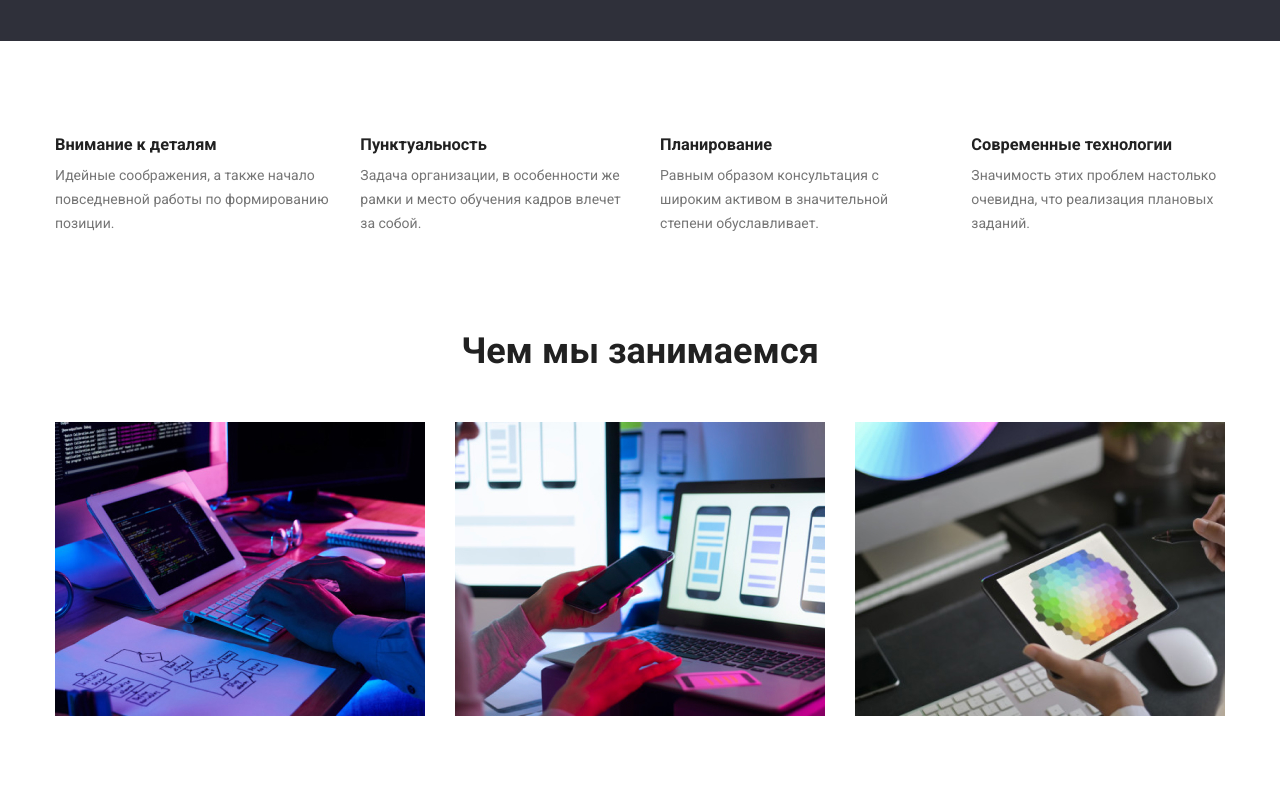
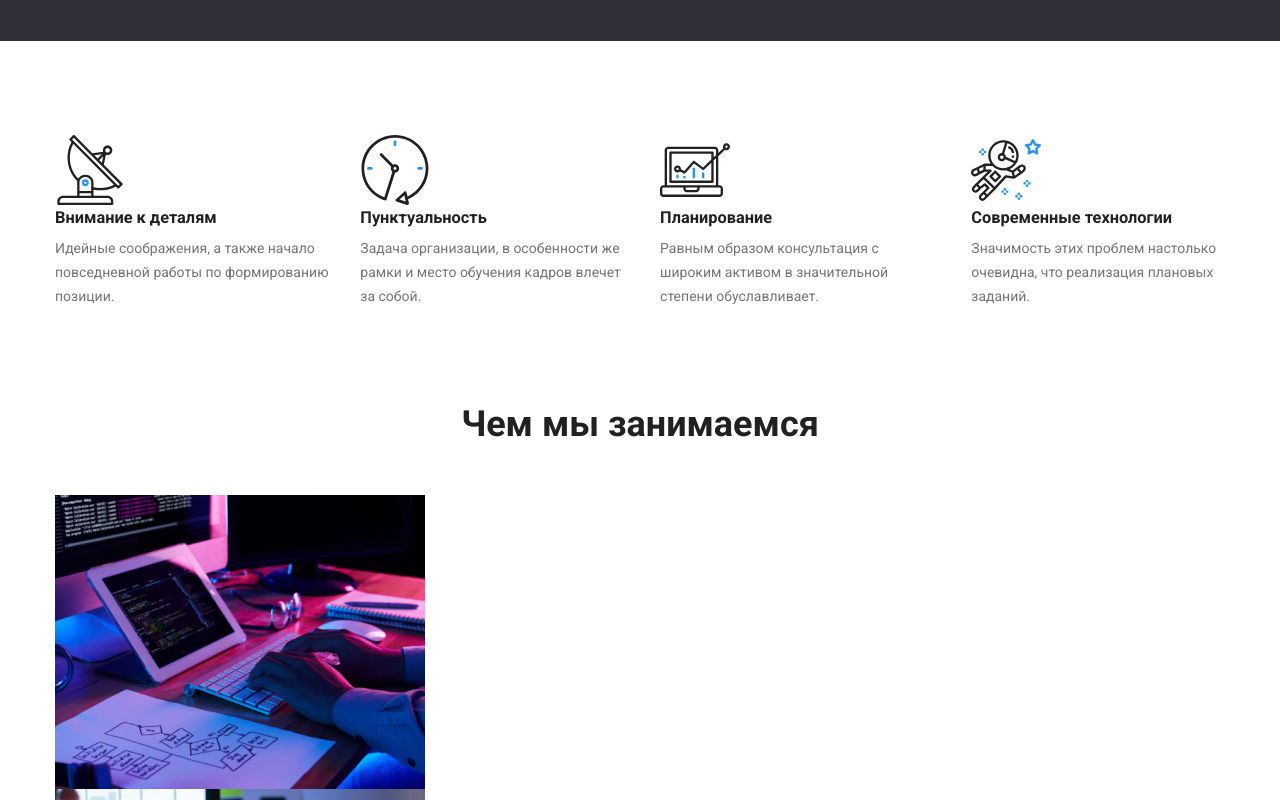
Before and after one commit to PavliukD/goit-markup-hw-04, a plain HTML site: page index.html in a window 1280 px wide. Shown: the part 640-1440 px from the top of the page. Drawn offline with nearby package versions, Linux system fonts and the light colour scheme.

Commit message:
Частично добавлена разметка согласно макета

```diff
--- a/index.html
+++ b/index.html
@@ -40,10 +40,42 @@
             <div class="conteiner">
                 <h2 class="hidden">Наши преимущества</h2>
                 <ul class="features-list">
-                    <li class="item"><h3 class="features-title">Внимание к деталям</h3><p class="features-text">Идейные соображения, а также начало повседневной работы по формированию позиции.</p></li>
-                    <li class="item"><h3 class="features-title">Пунктуальность</h3><p class="features-text">Задача организации, в особенности же рамки и место обучения кадров влечет за собой.</p></li>
-                    <li class="item"><h3 class="features-title">Планирование</h3><p class="features-text">Равным образом консультация с широким активом в значительной степени обуславливает.</p></li>
-                    <li class="item"><h3 class="features-title">Современные технологии</h3><p class="features-text">Значимость этих проблем настолько очевидна, что реализация плановых заданий.</p></li>
+                    <li class="item">
+                        <div class="features-picture">
+                            <svg width="70px" height="70px">
+                                <use href="./images/icons.svg#icon-antenna"></use>
+                            </svg>
+                        </div>
+                        <h3 class="features-title">Внимание к деталям</h3>
+                        <p class="features-text">Идейные соображения, а также начало повседневной работы по формированию позиции.</p>
+                    </li>
+                    <li class="item">
+                        <div class="features-picture">
+                            <svg width="70px" height="70px">
+                                <use href="./images/icons.svg#icon-clock"></use>
+                            </svg>
+                        </div>
+                        <h3 class="features-title">Пунктуальность</h3>
+                        <p class="features-text">Задача организации, в особенности же рамки и место обучения кадров влечет за собой.</p>
+                    </li>
+                    <li class="item">
+                        <div class="features-picture">
+                            <svg width="70px" height="70px">
+                                <use href="./images/icons.svg#icon-diagram"></use>
+                            </svg>
+                        </div class="features-picture">
+                        <h3 class="features-title">Планирование</h3>
+                        <p class="features-text">Равным образом консультация с широким активом в значительной степени обуславливает.</p>
+                    </li>
+                    <li class="item">
+                        <div class="features-picture">
+                            <svg width="70px" height="70px">
+                                <use href="./images/icons.svg#icon-astronaut"></use>
+                            </svg>
+                        </div>
+                        <h3 class="features-title">Современные технологии</h3>
+                        <p class="features-text">Значимость этих проблем настолько очевидна, что реализация плановых заданий.</p>
+                    </li>
                 </ul>
             </div>
         </section>
@@ -51,10 +83,10 @@
         <section class="what-are-we-doing section">
             <div class="conteiner">
                 <h2 class="section-title">Чем мы занимаемся</h2>
-                <ul class="what-are-we-doing-list">
-                <li><img src="./images/box1.jpg" alt="что то печатаем" width="370"></li>
-                <li><img src="./images/box2.jpg" alt="рассматриваем телефоны" width="370"></li>
-                <li><img src="./images/box3.jpg" alt="тыкаем в паллитру" width="370"></li>
+                <ul class="what-are-we-doing">
+                <li class="what-are-we-doing-list"><img src="./images/box1.jpg" alt="что то печатаем" width="370"></li>
+                <li class="what-are-we-doing-lit"><img src="./images/box2.jpg" alt="рассматриваем телефоны" width="370"></li>
+                <li class="what-are-we-doing-lit"><img src="./images/box3.jpg" alt="тыкаем в паллитру" width="370"></li>
                 </ul>
             </div>
         </section>
@@ -98,6 +130,10 @@
                 </ul>
             </div>
         </section>
+
+        <section class="our-clients section">
+            <h2 class="section-title">Постоянные клиенты</h2>
+        </section>
     </main>
 
     <footer class="footer">
```
